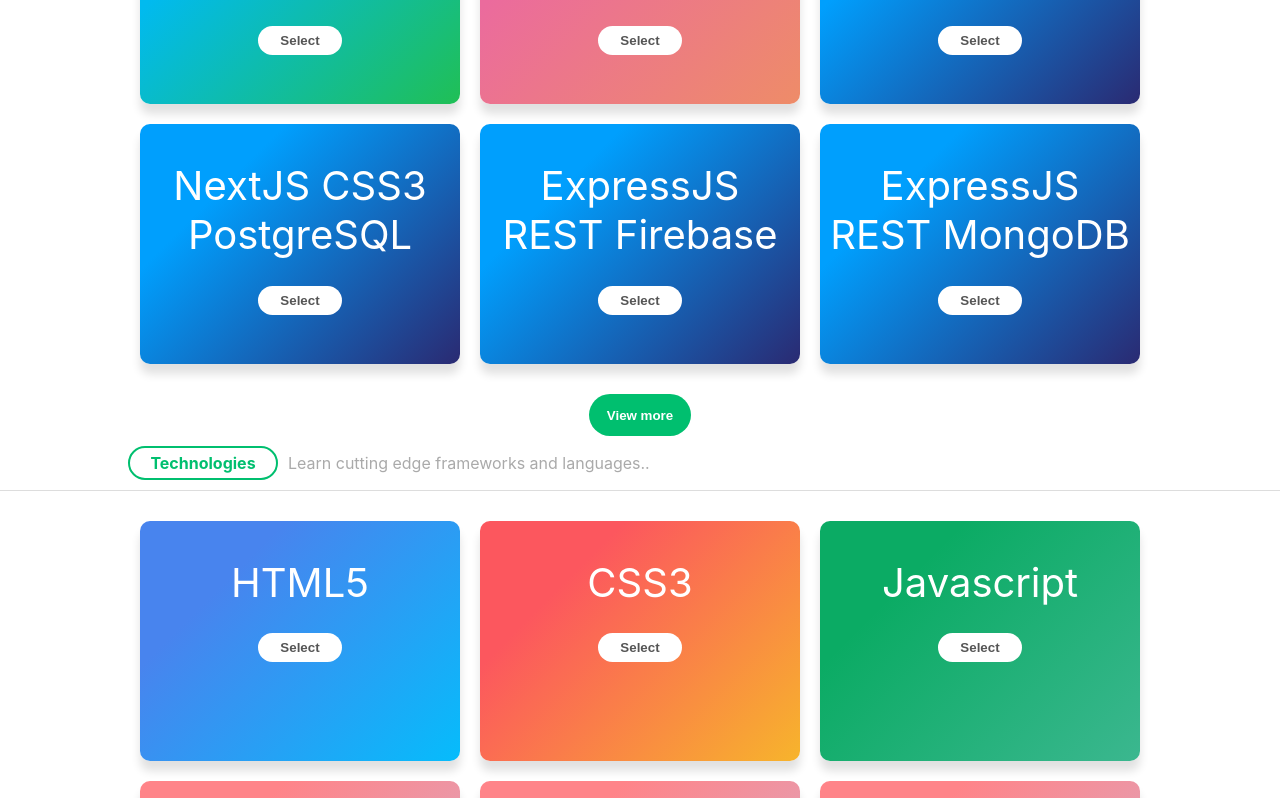
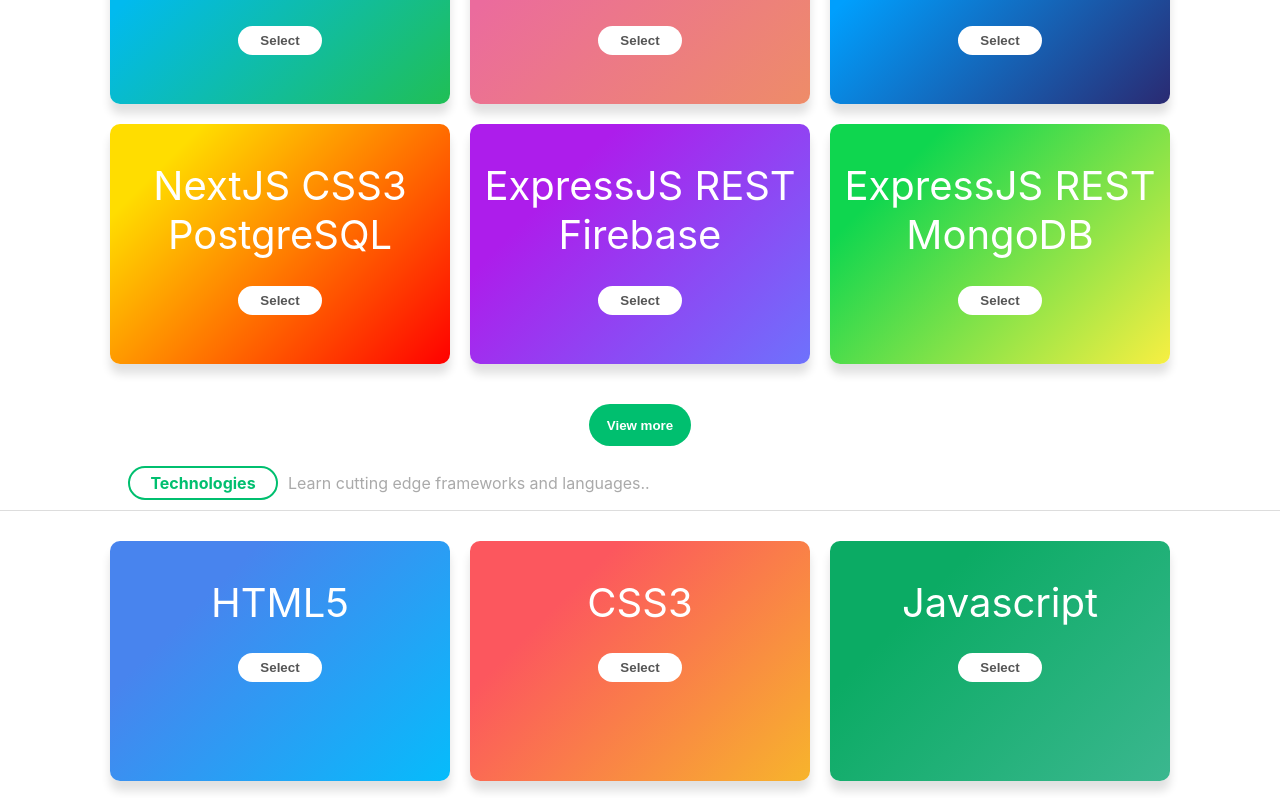
Before and after one commit to qnxdev/lernen, a Next.js app: page / in a window 1280 px wide. Shown: the part 282-1080 px from the top of the page. Built offline with nearby package versions, Linux system fonts and the light colour scheme.

Commit message:
oct 12 1:50 pm

```diff
--- a/pages/index.jsx
+++ b/pages/index.jsx
@@ -23,19 +23,19 @@ export default function Home() {
       bg: "315deg, #2a2a72 0%, #009ffd 74%",
     },
     {
-      id: 3,
+      id: 4,
       title: "NextJS  CSS3  PostgreSQL",
-      bg: "315deg, #2a2a72 0%, #009ffd 74%",
+      bg: "315deg, red 0%, #ffdd00 84%",
     },
     {
-      id: 3,
+      id: 5,
       title: "ExpressJS  REST  Firebase",
-      bg: "315deg, #2a2a72 0%, #009ffd 74%",
+      bg: "315deg, #6e72fc 0%, #ad1deb 74%",
     },
     {
-      id: 3,
+      id: 6,
       title: "ExpressJS  REST  MongoDB",
-      bg: "315deg, #2a2a72 0%, #009ffd 74%",
+      bg: "315deg, #f8ef42 0%, #0fd64f 80%",
     },
   ];
   const techs = [
@@ -52,7 +52,7 @@ export default function Home() {
     {
       id: 3,
       title: "Javascript",
-      bg: "315deg, #3bb78f 0%, #0bab64 74% ",
+      bg: "315deg, #3bb78f 0%, #0bab64 74%",
     },
     {
       id: 4,
@@ -60,34 +60,34 @@ export default function Home() {
       bg: "315deg, #d5adc8 0%, #ff8489 74%",
     },
     {
-      id: 4,
+      id: 5,
       title: "NextJS",
-      bg: "315deg, #d5adc8 0%, #ff8489 74%",
+      bg: "315deg, #485461 0%, #28313b 74%",
     },
     {
-      id: 4,
+      id: 6,
       title: "Express",
-      bg: "315deg, #d5adc8 0%, #ff8489 74%",
+      bg: "315deg, #8989bb 0%, #a5a4cb 74%",
     },
     {
-      id: 4,
+      id: 7,
       title: "Firebase",
-      bg: "315deg, #d5adc8 0%, #ff8489 74%",
+      bg: "315deg, #fbb034 0%, #ffdd00 74%",
     },
     {
-      id: 4,
+      id: 8,
       title: "MongoDB",
-      bg: "315deg, #d5adc8 0%, #ff8489 74%",
+      bg: "315deg, #00b712 0%, #5aff15 74%",
     },
     {
-      id: 4,
+      id: 9,
       title: "SQL",
-      bg: "315deg, #d5adc8 0%, #ff8489 74%",
+      bg: "315deg, #6b0f1a 0%, #b91372 74%",
     },
     {
-      id: 4,
+      id: 10,
       title: "PostgreSQL",
-      bg: "315deg, #d5adc8 0%, #ff8489 74%",
+      bg: "215deg, #29539b 50%, #1e3b70 74%",
     },
   ];
   return (
--- a/styles/Home.css
+++ b/styles/Home.css
@@ -1,54 +1,53 @@
-
-
 .title a {
   color: #0070f3;
 }
- .head{
+.head {
   border-bottom: 1px solid #ddd;
-
 }
-.head h4{
-  margin :10px;
+.head h4 {
+  margin: 10px;
   padding: 5px 10px;
   border: 2px solid var(--theme1);
-  border-radius: 50px ;
+  border-radius: 50px;
   margin-left: 10%;
   min-width: 150px;
   text-align: center;
 }
-.head p{
+.head p {
   color: #aaa;
 }
-.content{
+.content {
   padding: 20px;
   justify-content: center;
   flex-wrap: wrap;
 }
-.content .item{
-  width: 25vw;
+.content .item {
+  max-width: 100%;
+  width: 340px;
   color: #fff;
   border-radius: 10px;
-  margin:  10px;
+  margin: 10px;
   padding: 10px;
   text-align: center;
   min-height: 30vh;
   box-shadow: 0 10px 10px 0 rgb(0 0 0 / 12%);
 }
-.content .item h1{
+.content .item h1 {
   font-weight: 400;
   font-size: 2.5rem;
 }
-.content .item button{
+.content .item button {
   background-color: #fff;
   color: #555;
   padding: 5px 20px;
 }
 
-.content .item button:hover{
+.content .item button:hover {
   background-color: transparent;
   color: #fff;
   border-color: #fff;
 }
- .expand {
+.expand {
   justify-content: center;
+  padding: 10px 0px;
 }
--- a/styles/Page.css
+++ b/styles/Page.css
@@ -16,6 +16,7 @@ header h1 span{
 }
 footer {
   text-align: center;
+  padding: 0px 0px 20px 0px;
 }
 .contact{
   text-decoration: underline;
```
